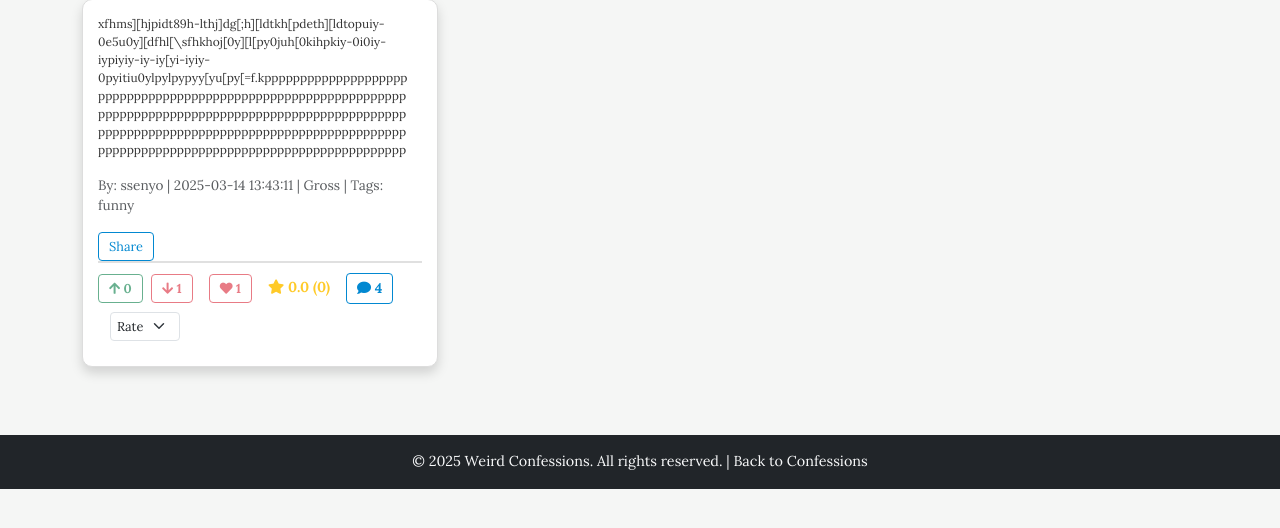
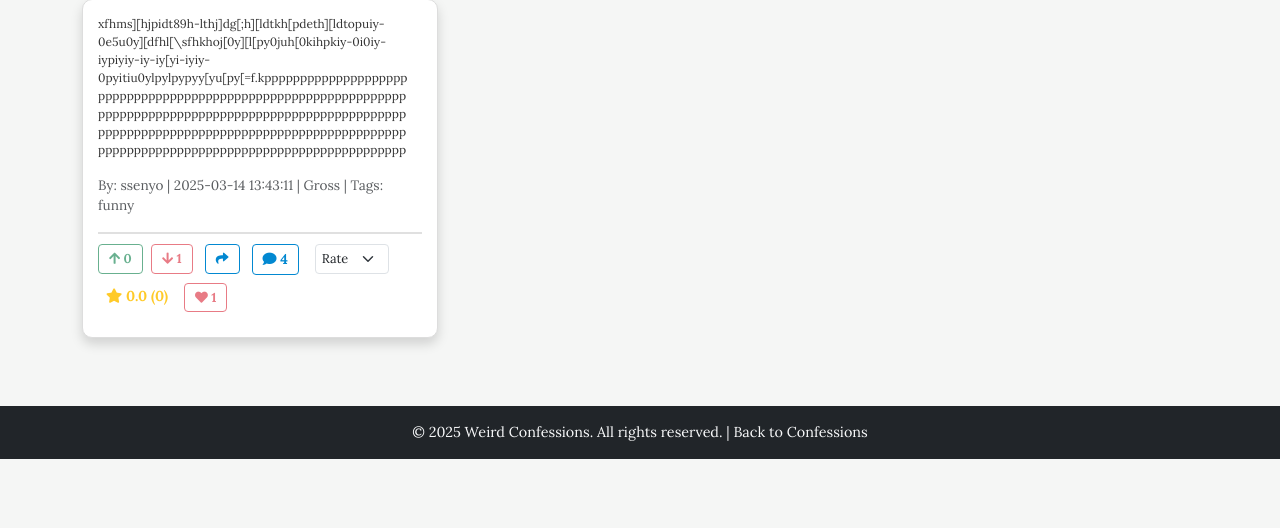
Before and after one commit to ugcoded/weird-confession, a Flask app: page /confessions in a window 1280 px wide. Shown: the part 141-669 px from the top of the page. Run offline with Flask 3, Linux system fonts and the light colour scheme; data comes from the database, SQL or seed files in the repository; data that the repository does not hold is empty.

Commit message:
Update confessions.html

```diff
--- a/templates/confessions.html
+++ b/templates/confessions.html
@@ -57,25 +57,20 @@
                                 <p>{{ confession[1] }}</p>
                             </div>
                             <p class="text-muted small">By: {{ confession[2] }} | {{ confession[3] }} | {{ confession[7] }} | Tags: {{ confession[8] }}{% if confession[11] %} | Expires: {{ confession[11] }}{% endif %}</p>
-                            <button class="btn btn-sm btn-outline-info share-btn" data-id="{{ confession[0] }}">Share</button>
                         </div>
                         <div class="interaction-section">
-                            <form method="POST" class="d-inline">
+                            <form method="POST" class="d-inline interaction-form">
                                 <input type="hidden" name="confession_id" value="{{ confession[0] }}">
                                 <button type="submit" name="upvote" class="btn btn-outline-success btn-sm me-1" {% if 'upvote' in interactions or 'downvote' in interactions %}disabled{% endif %}><i class="fas fa-arrow-up"></i> {{ confession[9] }}</button>
-                                <button type="submit" name="downvote" class="btn btn-outline-danger btn-sm me-2" {% if 'downvote' in interactions or 'upvote' in interactions %}disabled{% endif %}><i class="fas fa-arrow-down"></i> {{ confession[10] }}</button>
+                                <button type="submit" name="downvote" class="btn btn-outline-danger btn-sm me-1" {% if 'downvote' in interactions or 'upvote' in interactions %}disabled{% endif %}><i class="fas fa-arrow-down"></i> {{ confession[10] }}</button>
                             </form>
-                            <form method="POST" class="d-inline">
-                                <input type="hidden" name="confession_id" value="{{ confession[0] }}">
-                                <button type="submit" name="like" class="btn btn-outline-danger btn-sm me-2" {% if 'like' in interactions %}disabled{% endif %}><i class="fas fa-heart"></i> {{ confession[4] }}</button>
-                            </form>
-                            <span class="rating-display me-2"><i class="fas fa-star"></i> {{ "%.1f" % avg_rating }} ({{ confession[6] }})</span>
-                            <button class="btn btn-outline-primary btn-sm toggle-comments" data-bs-toggle="collapse" data-bs-target="#comments-{{ confession[0] }}">
+                            <button class="btn btn-sm btn-outline-info share-btn me-1" data-id="{{ confession[0] }}"><i class="fas fa-share"></i></button>
+                            <button class="btn btn-outline-primary btn-sm toggle-comments me-1" data-bs-toggle="collapse" data-bs-target="#comments-{{ confession[0] }}">
                                 <i class="fas fa-comment"></i> {{ comment_count }}
                             </button>
-                            <form method="POST" class="d-inline ms-2">
+                            <form method="POST" class="d-inline rating-form">
                                 <input type="hidden" name="confession_id" value="{{ confession[0] }}">
-                                <select name="rating" class="form-select form-select-sm d-inline w-auto" onchange="this.form.submit()" {% if 'rating' in interactions %}disabled{% endif %}>
+                                <select name="rating" class="form-select form-select-sm d-inline" onchange="this.form.submit()" {% if 'rating' in interactions %}disabled{% endif %}>
                                     <option value="">Rate</option>
                                     <option value="1">1</option>
                                     <option value="2">2</option>
@@ -83,6 +78,11 @@
                                     <option value="4">4</option>
                                     <option value="5">5</option>
                                 </select>
+                            </form>
+                            <span class="rating-display ms-2"><i class="fas fa-star"></i> {{ "%.1f" % avg_rating }} ({{ confession[6] }})</span>
+                            <form method="POST" class="d-inline like-form">
+                                <input type="hidden" name="confession_id" value="{{ confession[0] }}">
+                                <button type="submit" name="like" class="btn btn-outline-danger btn-sm ms-2" {% if 'like' in interactions %}disabled{% endif %}><i class="fas fa-heart"></i> {{ confession[4] }}</button>
                             </form>
                         </div>
                         <div class="comments-section collapse" id="comments-{{ confession[0] }}">
```
